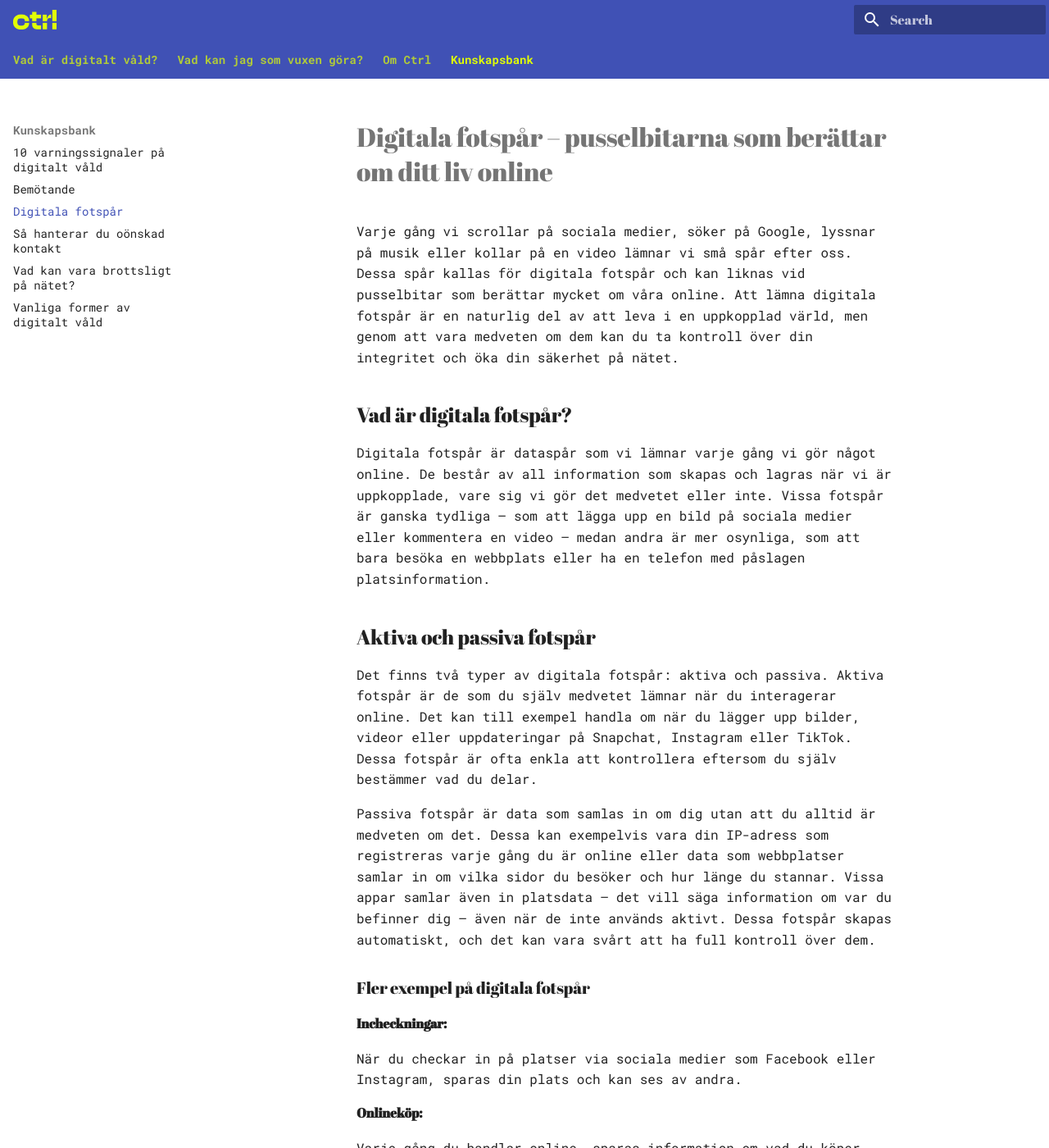
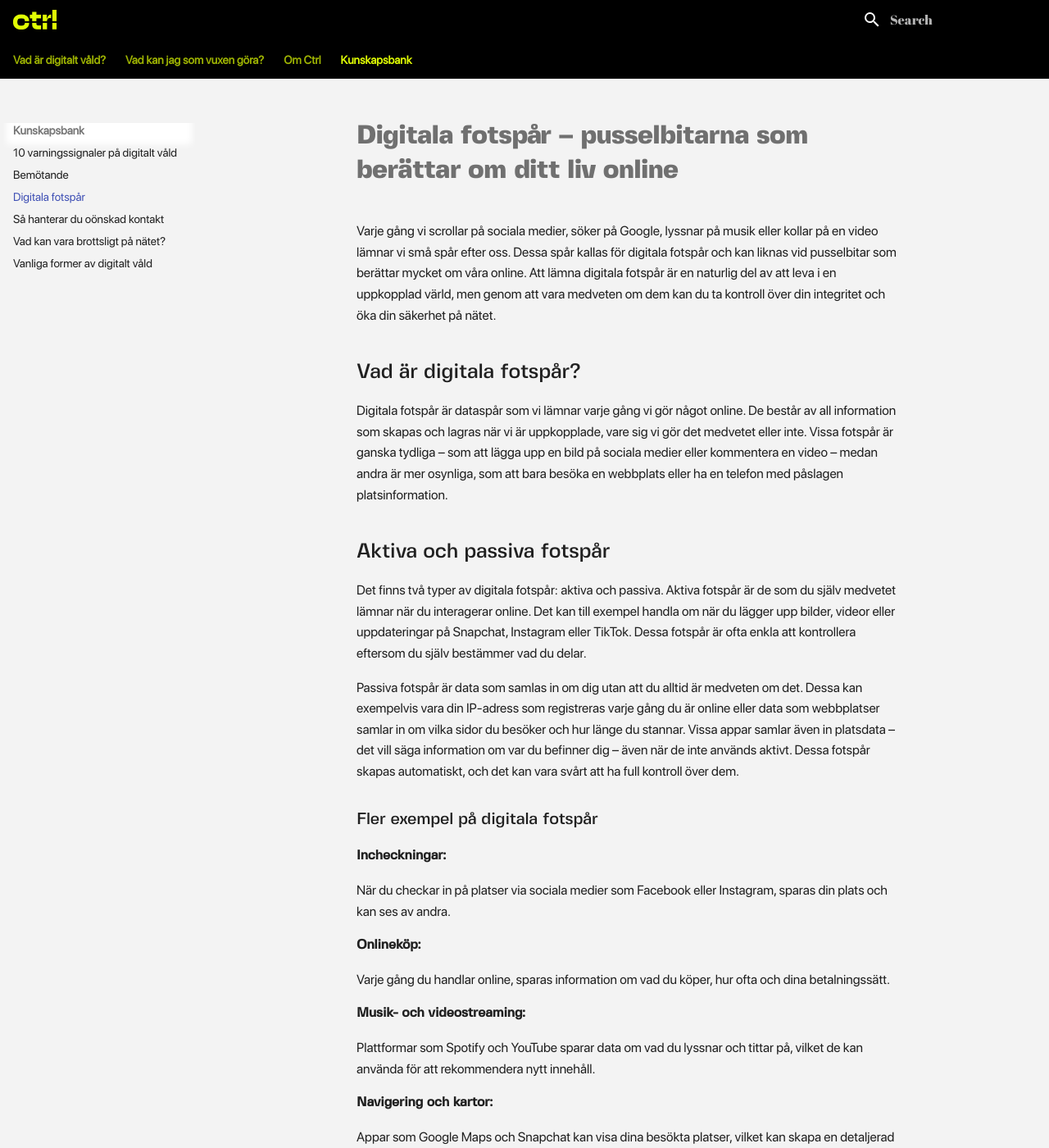
Before and after one commit to paunyr/ctrl, an MkDocs documentation site: the page built from docs/blogg/Digitala fotspår.md, in a window 1280 px wide and 1400 px high. Shown: the whole window at 82% size. Built offline with MkDocs 1.6.1 and Material for MkDocs 9.7.7, drawn with Linux system fonts in a browser that asks for light colours.

Commit message:
Change font

```diff
--- a/docs/css/extra.css
+++ b/docs/css/extra.css
@@ -1,29 +1,57 @@
+@font-face {
+    font-family: FivoHeavy;
+    src: url("../resources/FivoSansModern-Heavy.otf") format("opentype");
+}
+
+@font-face {
+    font-family: FivoMedium;
+    src: url("../resources/FivoSansModern-Medium.otf") format("opentype");
+}
+
+@font-face {
+    font-family: SFPro;
+    src: url("../resources/SF-Pro-Display-Regular.otf") format("opentype");
+}
+
 [data-md-color-scheme="ctrl"] {
-    --md-primary-fg-color:        #000000;
+    --md-primary-fg-color: #000000;
     --md-primary-fg-color--yellow: #E1FF04;
-    --md-primary-fg-color--pink:  #FF28C3;
-    --md-primary-fg-color--lightgray:  #F3F3F3;
-  }
-.md-header{
-    color:#E1FF04
+    --md-primary-fg-color--pink: #FF28C3;
+    --md-primary-fg-color--lightgray: #f3f3f3;
 }
-.md-tabs{
-    color:#E1FF04;
+
+.md-header {
+    background-color: black;
+    color: black
+}
+
+.md-tabs {
+    background-color: black;
+    color: #E1FF04;
     font-weight: bold;
 }
 
-h1, h2, h3, h4, h5, h6 {
-    font-family: 'Abril Fatface';
+h1 {
+    font-family: FivoHeavy;
+}
+
+h2,
+h3,
+h4,
+h5,
+h6 {
+    font-family: FivoMedium;
 }
 
 
 body {
-    font-family: 'Roboto Mono', monospace;
+    font-family: SFPro;
+    background-color: #f3f3f3;
 }
 
 
 
-.md-grid{
+.md-grid {
     max-width: 100rem;
 }
 
```
Also changed, not shown: docs/resources/FivoSansModern-Heavy.otf (added), docs/resources/FivoSansModern-Medium.otf (added), docs/resources/SF-Pro-Display-Regular.otf (added).
